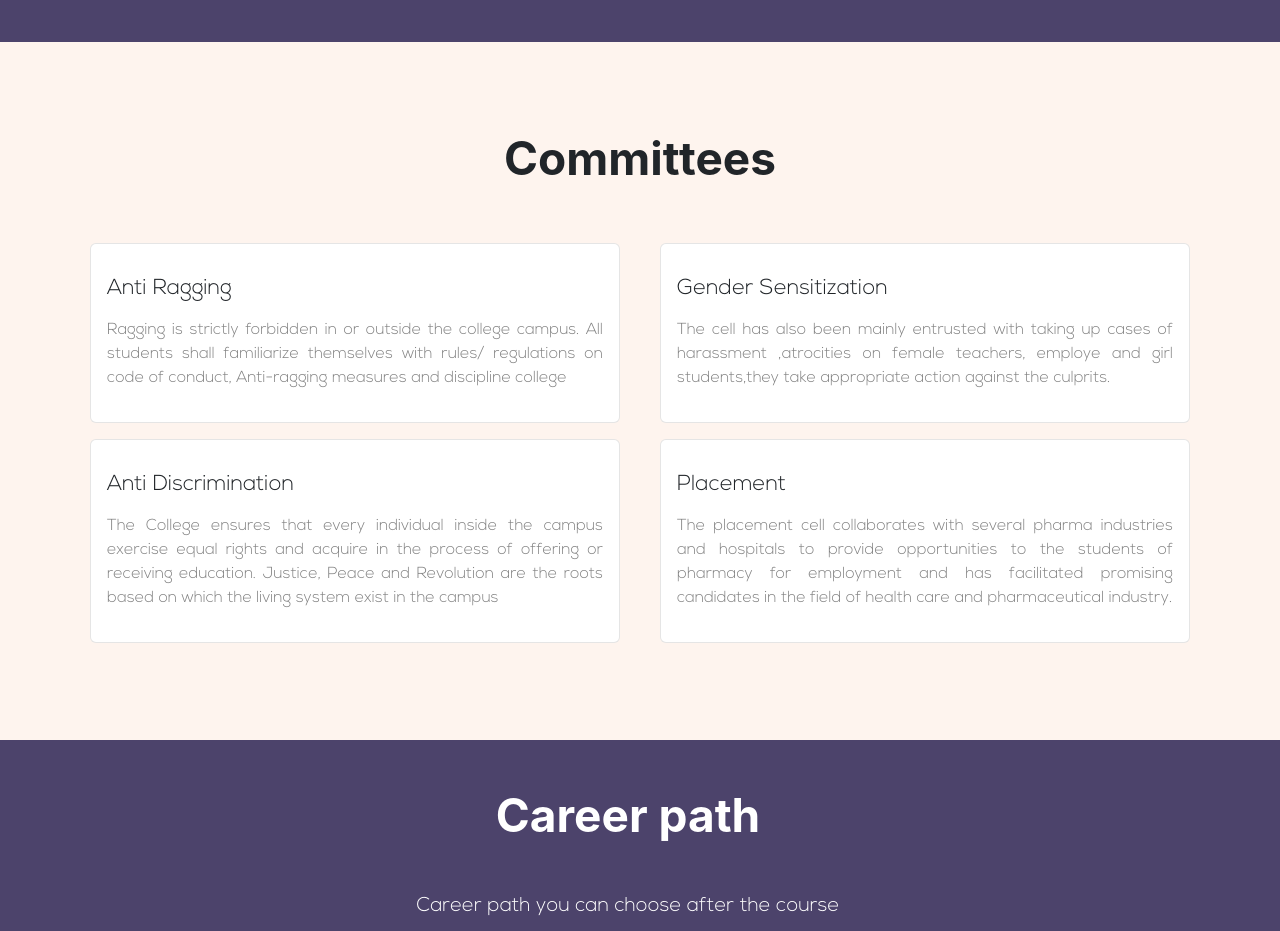
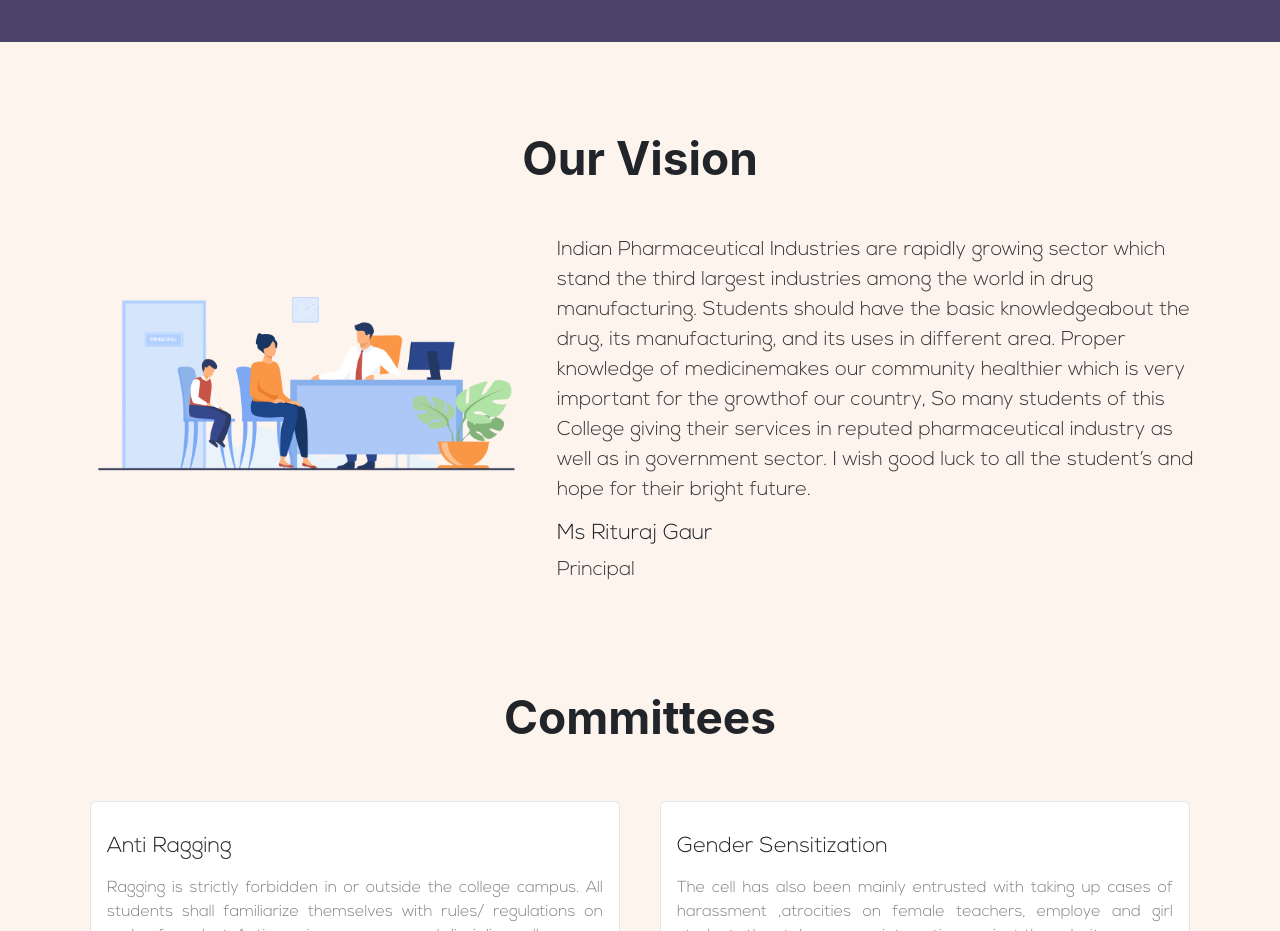
Before and after one commit to pradeep-chauhan/Pharmacy, a Next.js app: page / in a window 1280 px wide. Shown: the part 3500-4431 px from the top of the page. Built offline with nearby package versions, Linux system fonts and the light colour scheme.

Commit message:
schema update

```diff
--- /dev/null
+++ b/components/Vision.jsx
@@ -0,0 +1,35 @@
+import React from 'react'
+import Image from 'next/future/image';
+import Image1 from '../images/7001-removebg-preview.png'
+
+function Vision() {
+  return (
+    <div>
+      <section className='section1 vision'>
+        <div className='container'>
+          <div className='row'>
+            <div className='col'>
+              <h2 className="text-center mb-5 text-center heading">
+              Our Vision
+            </h2>
+            </div>
+          </div>
+          <div className='row'>
+          <div className="col-xl-5 col-lg-5 col-md-5 col-sm-12 col-xs-12">
+            <Image className="img-fluid "  src={Image1} />
+            </div>
+            <div className="col-xl-7 col-lg-7 col-md-7 col-sm-12 col-xs-12">
+              <p className='paragraph'>
+              Indian Pharmaceutical Industries are rapidly growing sector which stand the third largest industries among the world in drug manufacturing. Students should have the basic knowledgeabout the drug, its manufacturing, and its uses in different area. Proper knowledge of medicinemakes our community healthier which is very important for the growthof our country, So many students of this College giving their services in reputed pharmaceutical industry as well as in government sector. I wish good luck to all the student’s and hope for their bright future.
+              </p>
+              <h4 className="sub-heading">Ms Rituraj Gaur </h4>
+                  <p className="paragraph">Principal</p>
+            </div>
+          </div>
+        </div>
+      </section>
+    </div>
+  )
+}
+
+export default Vision
--- a/pages/index.js
+++ b/pages/index.js
@@ -13,6 +13,7 @@ import Footer from '../components/Footer'
 import CareerPath from '../components/CareerPath'
 import Infrastructure from '../components/Infrastructure'
 import Faculties from '../components/Faculties'
+import Vision from '../components/Vision'
 import Committees from '../components/Committees'
 import Course from '../components/Course'
 import Eligibility from '../components/Eligibility'
@@ -21,10 +22,10 @@ export default function Home() {
   return (
     <div >
       <Head>
-      <meta name="Gurukul Pharmacy"/>
+        <meta title="Gurukul Pharmacy" content="Gurukul pharmacy college work right at the heart of human healthcare, taking on  roles relating to the design and development of new treatments, prescription and care management, and advising on the range of medical options as well and also provides lots of courses which helps grow higher in life and courses such as D-pharma.Pharm D or Doctor of Pharmacy is a professional degree in pharmacy stream. Gurukul Pharmacy Pharm D course duration is six years in total inclusive of 5 years of learning and one year of internship for practical learning. The only doctoral degree that can be pursued right after passing 10+2 qualifying examinations."/>
         <meta keywords="Pharmacy college, Udaipur Pharmacy College, Best Pharmacy College, Apothecary,Pharmacopoeia, Best Pharmacy College in Udaipur, Best Pharmacy College in Rajasthan,Best Udaipur College,Udaipur best pharmacy college,Gurukul Pharmacy College"/>
-        <meta content="Gurukul pharmacy college work right at the heart of human healthcare, taking on  roles relating to the design and development of new treatments, prescription and care management, and advising on the range of medical options as well and also provides lots of courses which helps grow higher in life and courses such as D-pharma.Pharm D or Doctor of Pharmacy is a professional degree in pharmacy stream. Gurukul Pharmacy Pharm D course duration is six years in total inclusive of 5 years of learning and one year of internship for practical learning. The only doctoral degree that can be pursued right after passing 10+2 qualifying examinations."/>
-      <link rel="icon" type="image/png" sizes="32x32" href="/favicon.ico" />
+
+        <link rel="icon" type="image/png" sizes="32x32" href="/favicon.ico" />
         <link rel="icon" type="image/png" sizes="32x32" href="/favicon-32x32.png" />
         <link rel="icon" type="image/png" sizes="16x16" href="/favicon-16x16.png" />
         <link rel="apple-touch-icon" sizes="180x180" href="apple-touch-icon.png" />
@@ -39,6 +40,7 @@ export default function Home() {
       <Course />
       <Eligibility />
       {/* <Faculties /> */}
+      <Vision></Vision>
       <Committees />
       <CareerPath />
       {/* <Gallery />
```
Also changed, not shown: images/7001-removebg-preview.png (added), images/7001.jpg (added).
